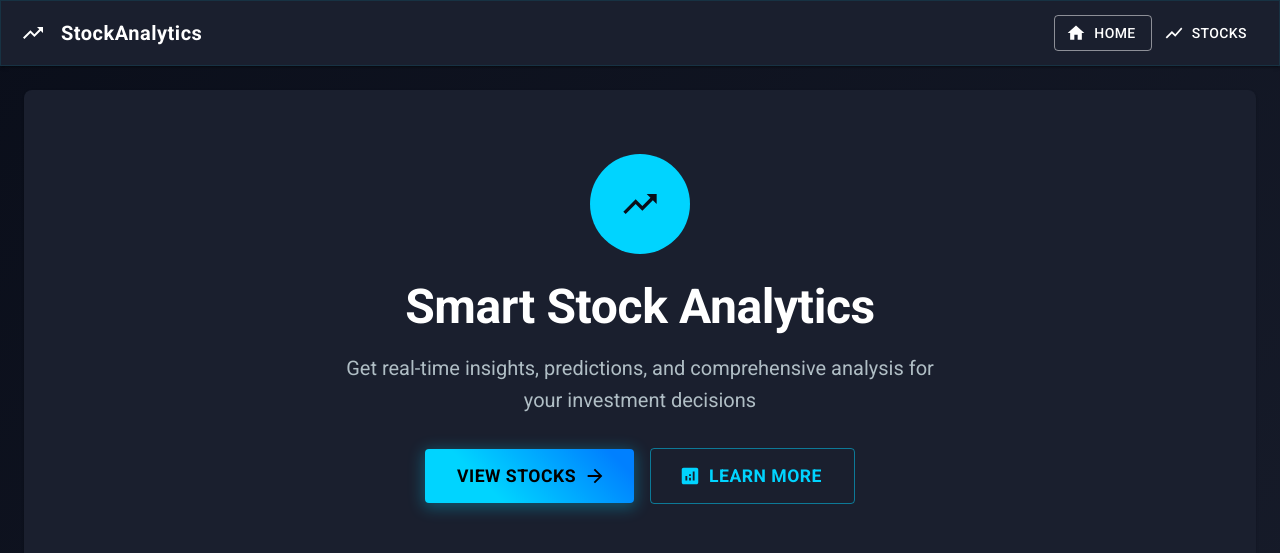
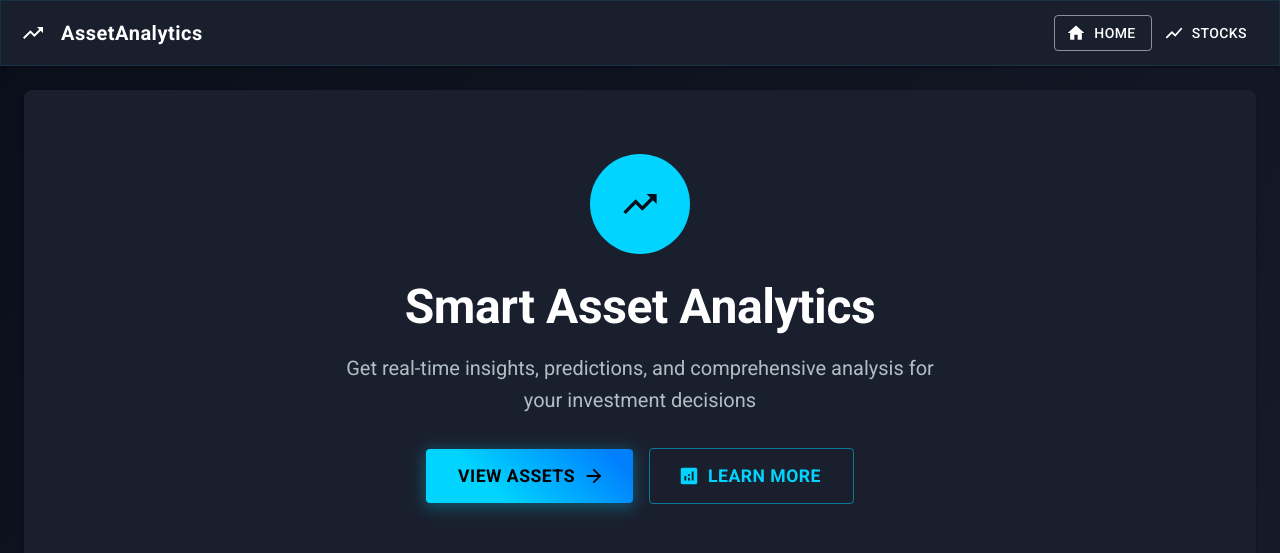
Before and after one commit to rromanss23/stock-analytics-platform, a React (Vite) app in the folder packages/frontend/: page / in a window 1280 px wide. Shown: the top 553 px of the page. Built offline with nearby package versions, Linux system fonts and the light colour scheme.

Commit message:
update text - replace stock by assets

```diff
--- a/packages/frontend/src/components/Navigation.tsx
+++ b/packages/frontend/src/components/Navigation.tsx
@@ -39,7 +39,7 @@ export function Navigation() {
             letterSpacing: '0.5px'
           }}
         >
-          StockAnalytics
+          AssetAnalytics
         </Typography>
 
         {/* Navigation Links */}
--- a/packages/frontend/src/components/homepage/HeroSection.tsx
+++ b/packages/frontend/src/components/homepage/HeroSection.tsx
@@ -51,7 +51,7 @@ export function HeroSection() {
           mb: 2
         }}
       >
-        Smart Stock Analytics
+        Smart Asset Analytics
       </Typography>
 
       {/* Subtitle */}
@@ -92,7 +92,7 @@ export function HeroSection() {
             minWidth: { xs: '100%', sm: 200 }
           }}
         >
-          View Stocks
+          View Assets
         </Button>
 
         <Button
```
